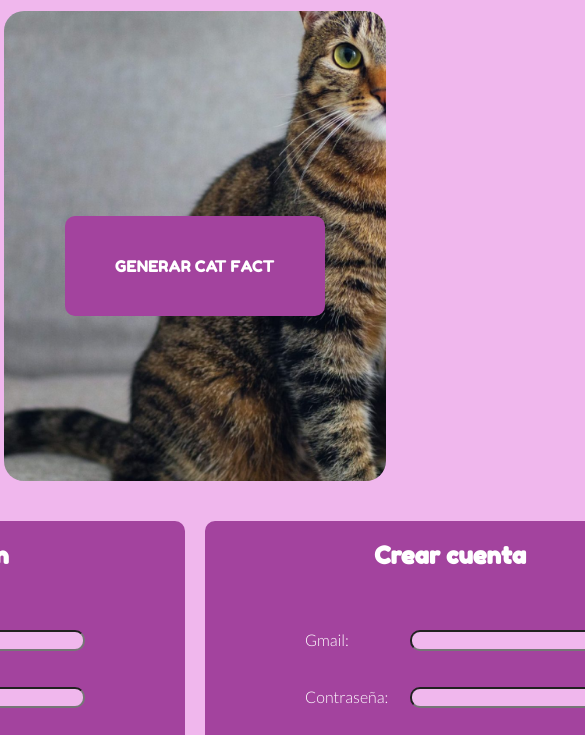
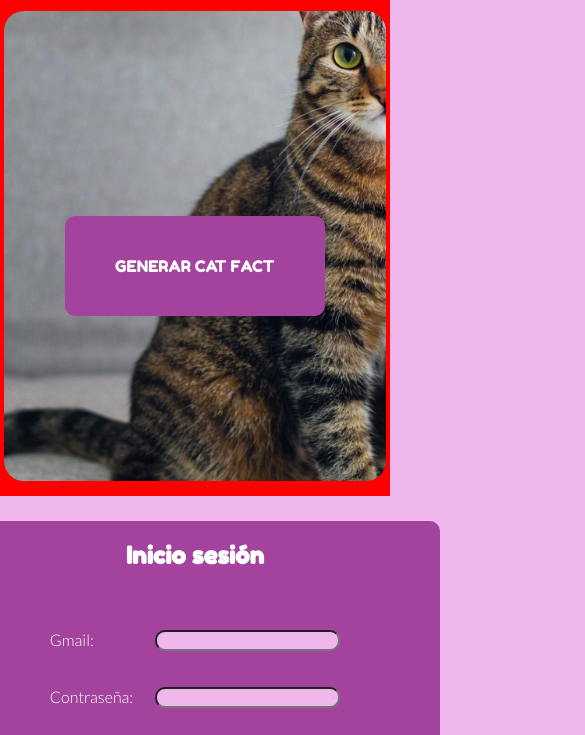
Before and after one commit to juanrabaro/ut4-diw-catfats, a website built with Parcel: page src/index.html in a window 390 px wide. Shown: the part 109-844 px from the top of the page, 585 px wide, since content can reach past the window. Built offline with nearby package versions, Linux system fonts and the light colour scheme.

Commit message:
empezando responsive

```diff
--- a/src/assets/sass/descripcion.scss
+++ b/src/assets/sass/descripcion.scss
@@ -35,3 +35,6 @@ main {
         }
     }
 }
+
+
+//object-position: 70%; en max-width:1200px
--- a/src/assets/sass/mainBEM.scss
+++ b/src/assets/sass/mainBEM.scss
@@ -4,8 +4,6 @@
 @import "_globalYbody.scss";
 //@import "_header.scss";
 @import "_headerBEM.scss";
-
-//primer cambio 940px
 
 main {
     .section-principal {
@@ -52,6 +50,7 @@ main {
 
     .flujo-usuario {
         display: flex;
+        flex-flow: row wrap;
         justify-content: center;
         gap: 20px;
         margin-top: 25px;
@@ -162,3 +161,9 @@ main {
     }
 }
 }
+
+@media screen and (max-width: 940px) {
+    .section-principal {
+        background-color: red;
+    }
+}
--- a/src/assets/sass/wiki.scss
+++ b/src/assets/sass/wiki.scss
@@ -51,3 +51,10 @@ main {
         }
     }
 }
+
+@media screen and (max-width: 850px) {
+    main {
+        grid-template-columns: auto auto;
+        grid-template-rows: auto auto auto;
+    }
+}
```
Also changed, not shown: 5 other files.
